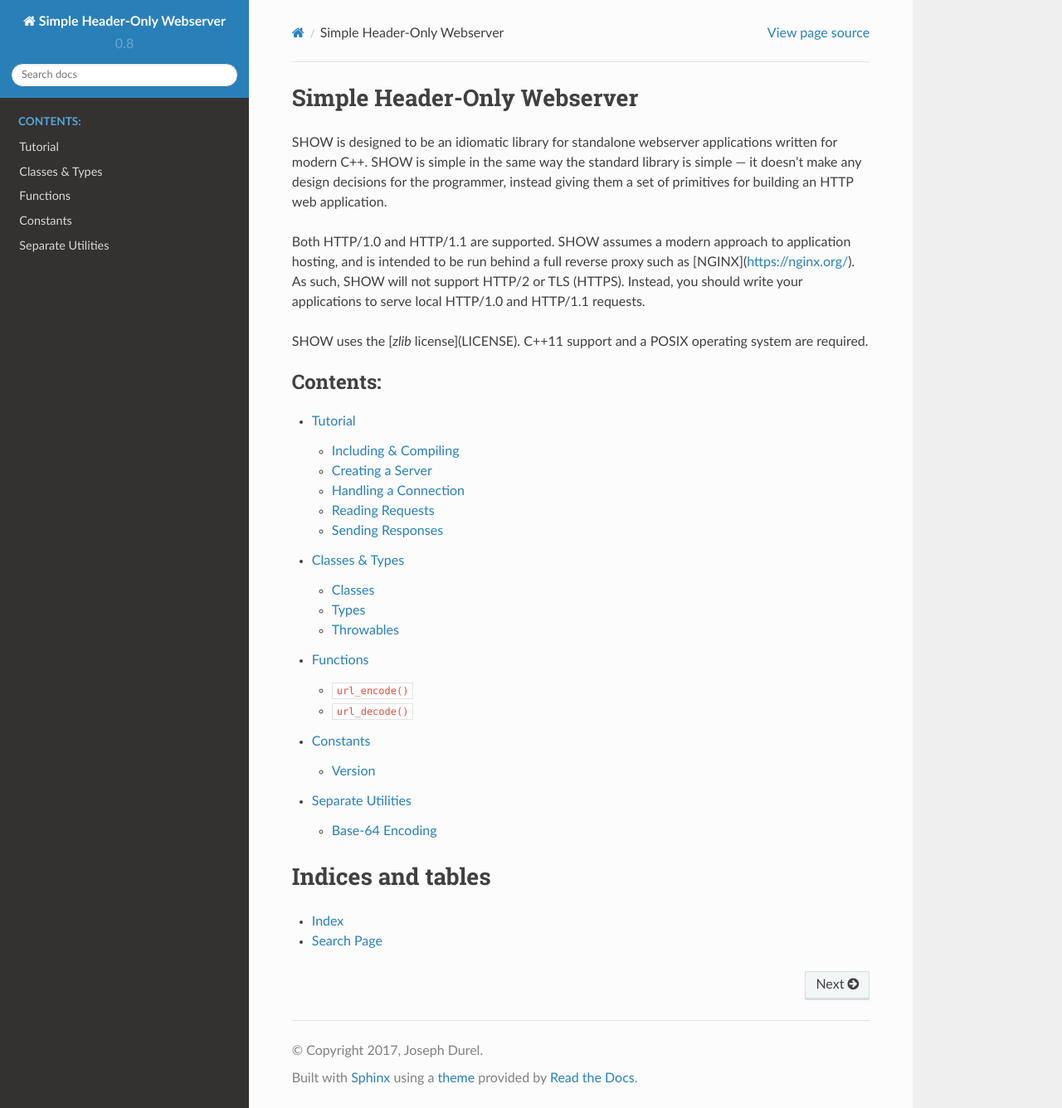
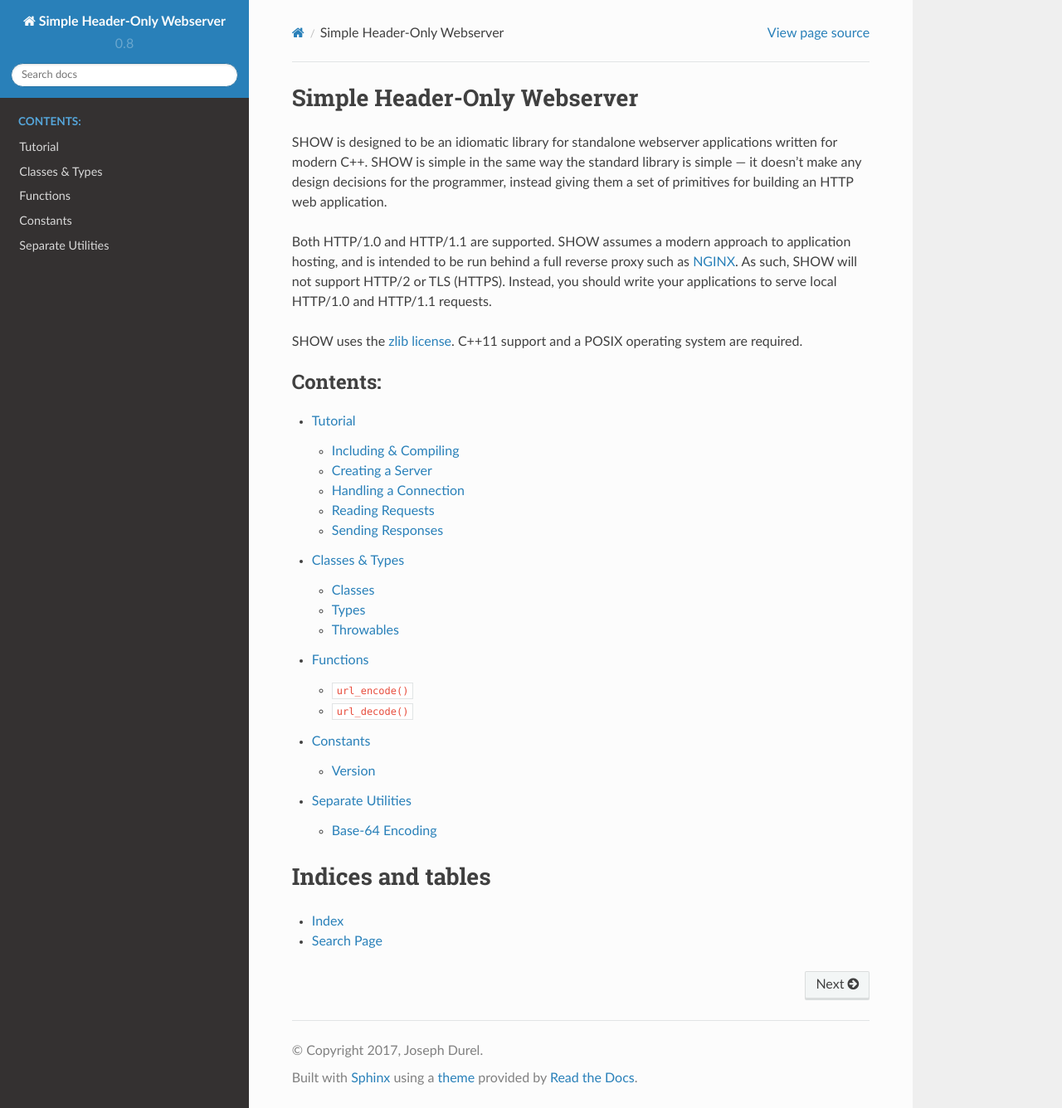
Before and after one commit to JadeMatrix/SHOW, a Sphinx documentation site: the page built from doc/index.rst, in a window 1280 px wide and 1336 px high. Shown: the whole window at 83% size. Built offline with Sphinx 7.4.7 and the Read the Docs theme 2.0.0, drawn with Linux system fonts in a browser that asks for light colours; some of the changed lines change nothing that is shown.

Commit message:
Fixed some broken links in the Sphinx documentation (MarkDown-style)

```diff
--- a/doc/index.rst
+++ b/doc/index.rst
@@ -6,9 +6,9 @@ Simple Header-Only Webserver
 
 SHOW is designed to be an idiomatic library for standalone webserver applications written for modern C++.  SHOW is simple in the same way the standard library is simple — it doesn't make any design decisions for the programmer, instead giving them a set of primitives for building an HTTP web application.
 
-Both HTTP/1.0 and HTTP/1.1 are supported.  SHOW assumes a modern approach to application hosting, and is intended to be run behind a full reverse proxy such as [NGINX](https://nginx.org/).  As such, SHOW will not support HTTP/2 or TLS (HTTPS).  Instead, you should write your applications to serve local HTTP/1.0 and HTTP/1.1 requests.
+Both HTTP/1.0 and HTTP/1.1 are supported.  SHOW assumes a modern approach to application hosting, and is intended to be run behind a full reverse proxy such as `NGINX <https://nginx.org/>`_.  As such, SHOW will not support HTTP/2 or TLS (HTTPS).  Instead, you should write your applications to serve local HTTP/1.0 and HTTP/1.1 requests.
 
-SHOW uses the [`zlib` license](LICENSE).  C++11 support and a POSIX operating system are required.
+SHOW uses the `zlib license <https://github.com/JadeMatrix/SHOW/blob/master/LICENSE>`_.  C++11 support and a POSIX operating system are required.
 
 .. toctree::
     :maxdepth: 2
```
